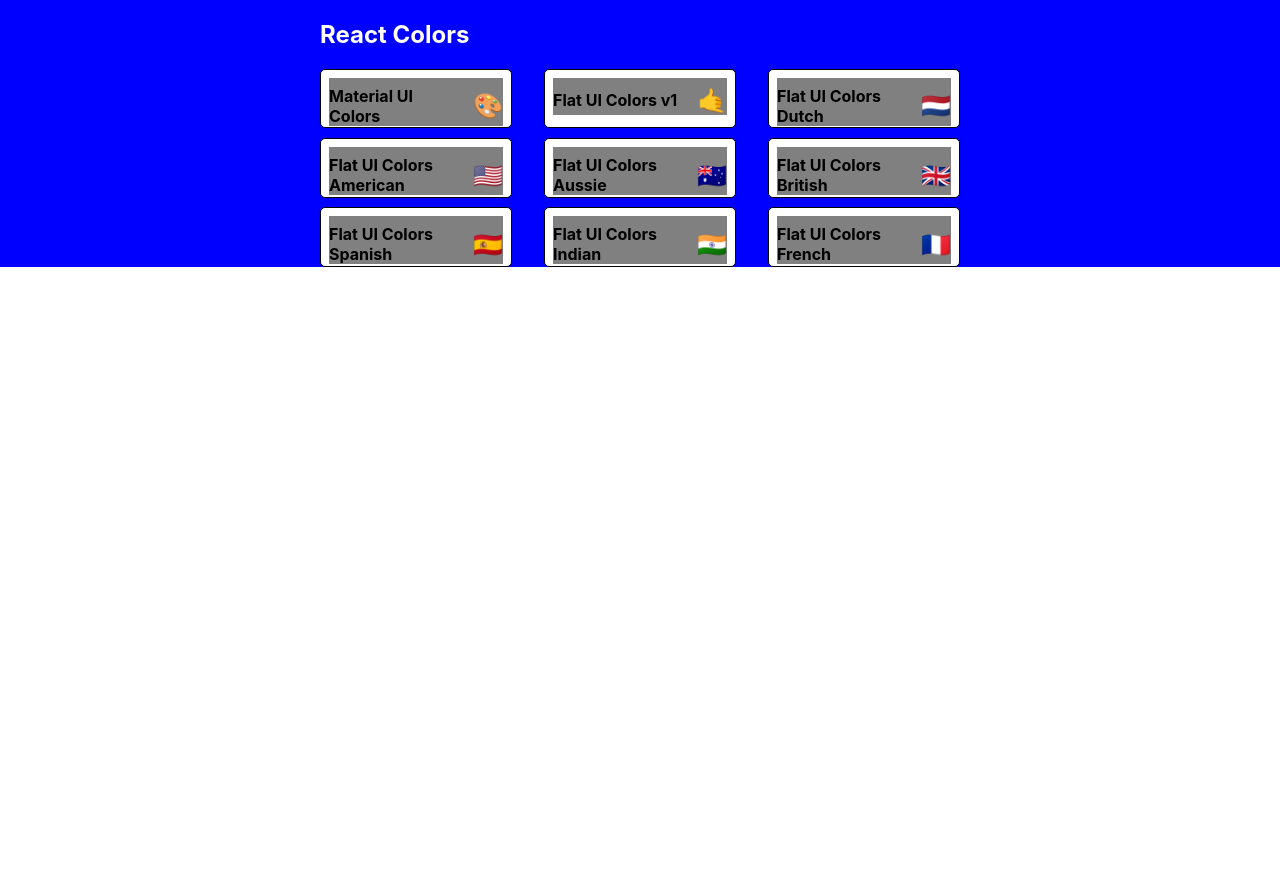
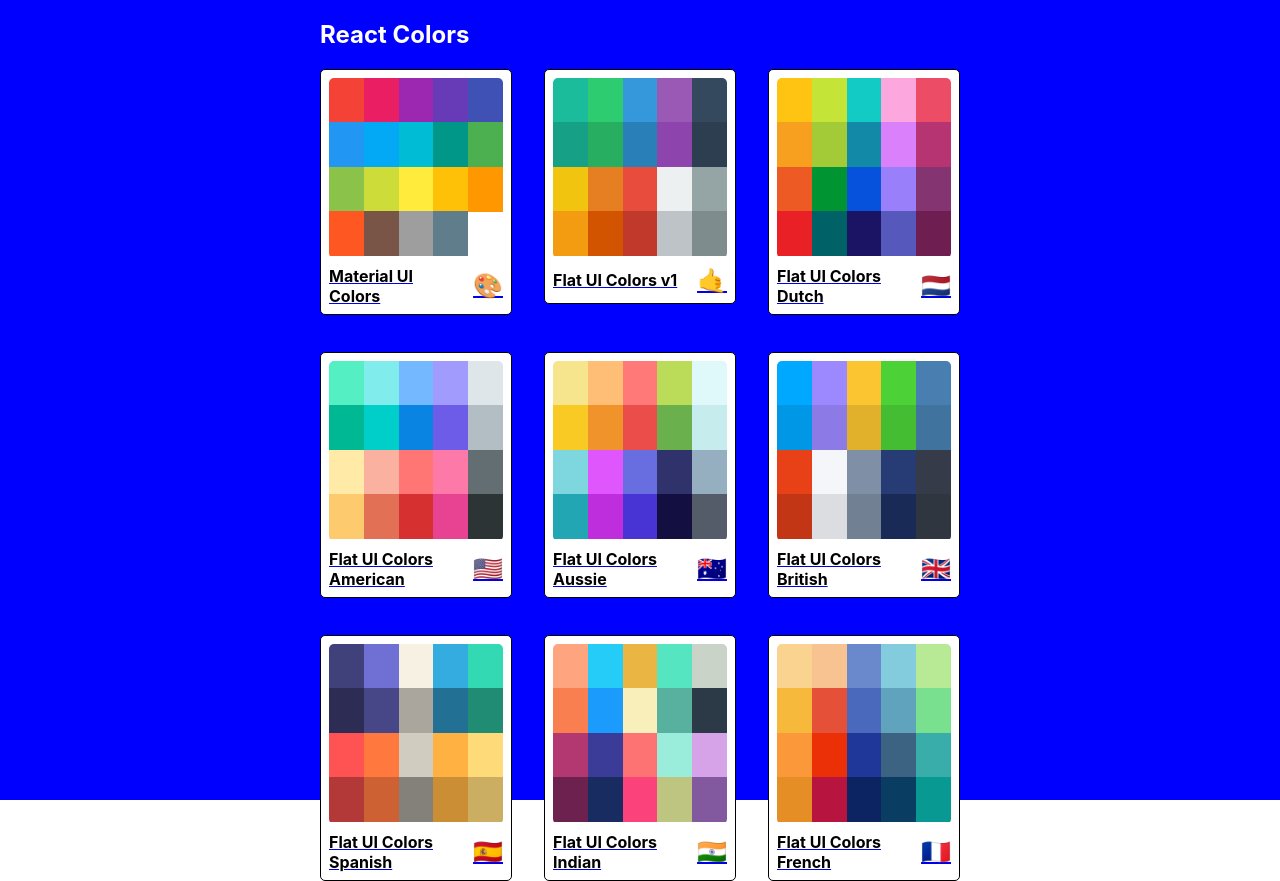
Before and after one commit to jxh053188/react-color-app, a React (Create React App) app: page / in a window 1280 px wide. Before the commit the page ends 800 px from the top, so only its background shows below. Built offline with nearby package versions, Linux system fonts and the light colour scheme.

Commit message:
Added links to minipalettes

```diff
--- a/src/App.js
+++ b/src/App.js
@@ -19,7 +19,9 @@
           <Route
             exact
             path="/"
-            render={() => <PaletteList palettes={seedColors} />}
+            render={(routeProps) => (
+              <PaletteList palettes={seedColors} {...routeProps} />
+            )}
           />
           <Route
             exact
--- a/src/Components/MiniPalette.js
+++ b/src/Components/MiniPalette.js
@@ -9,12 +9,16 @@
     padding: "0.5rem",
     position: "relative",
     overflow: "hidden",
-    "&:hover:": {
+    "&:hover": {
       cursor: "pointer",
     },
   },
   colors: {
-    backgroundColor: "grey",
+    backgroundColor: "white",
+    height: "180px",
+    width: "100%",
+    borderRadius: "5px",
+    overflow: "hidden",
   },
   title: {
     display: "flex",
@@ -30,17 +34,31 @@
     marginLeft: "0.5rem",
     fontSize: "1.5rem",
   },
+  miniColor: {
+    height: "25%",
+    width: "20%",
+    display: "inline-block",
+    margin: "0 auto",
+    position: "relative",
+    marginBottom: "-4.5px",
+  },
 };
 
 function MiniPalette(props) {
-  const { classes, paletteName, emoji } = props;
+  const { classes, paletteName, emoji, colors } = props;
+  const miniColorBoxes = colors.map((color) => (
+    <div
+      className={classes.miniColor}
+      style={{ backgroundColor: color.color }}
+      key={color.name}
+    ></div>
+  ));
   return (
-    <div className={classes.root}>
-      <div className={classes.colors}>
-        <h5 className={classes.title}>
-          {paletteName} <span className={classes.emoji}>{emoji}</span>
-        </h5>
-      </div>
+    <div className={classes.root} onClick={props.handleClick}>
+      <div className={classes.colors}> {miniColorBoxes}</div>
+      <h5 className={classes.title}>
+        {paletteName} <span className={classes.emoji}>{emoji}</span>
+      </h5>
     </div>
   );
 }
--- a/src/Components/PaletteList.js
+++ b/src/Components/PaletteList.js
@@ -6,7 +6,7 @@
 const styles = {
   root: {
     backgroundColor: "blue",
-    height: "100%",
+    height: "100vh",
     display: "flex",
     alignItems: "flex-start",
     justifyContent: "center",
@@ -34,6 +34,9 @@
 };
 
 class PaletteList extends Component {
+  goToPalette(id) {
+    this.props.history.push(`/palette/${id}`);
+  }
   render() {
     const { palettes, classes } = this.props;
     return (
@@ -44,7 +47,12 @@
           </nav>
           <div className={classes.palettes}>
             {palettes.map((palette) => (
-              <MiniPalette {...palette} />
+              <Link to={`/palette/${palette.id}`}>
+                <MiniPalette
+                  {...palette}
+                  handleClick={() => this.goToPalette(palette.id)}
+                />
+              </Link>
             ))}
           </div>
         </div>
```
